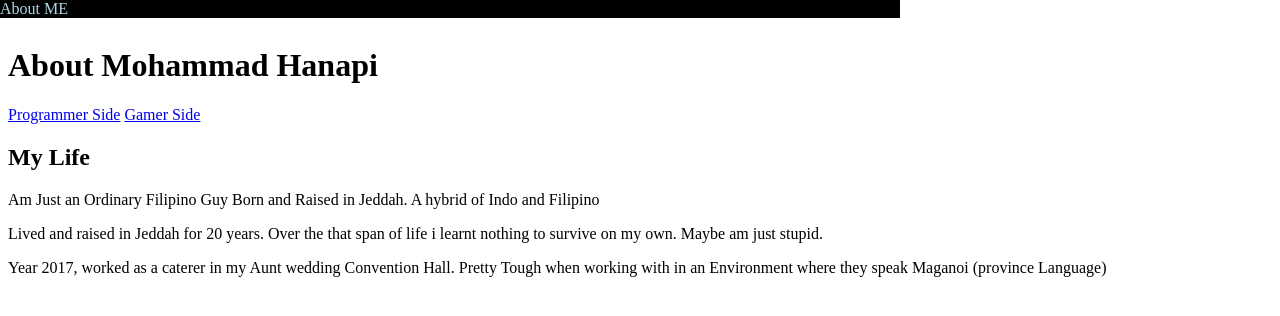
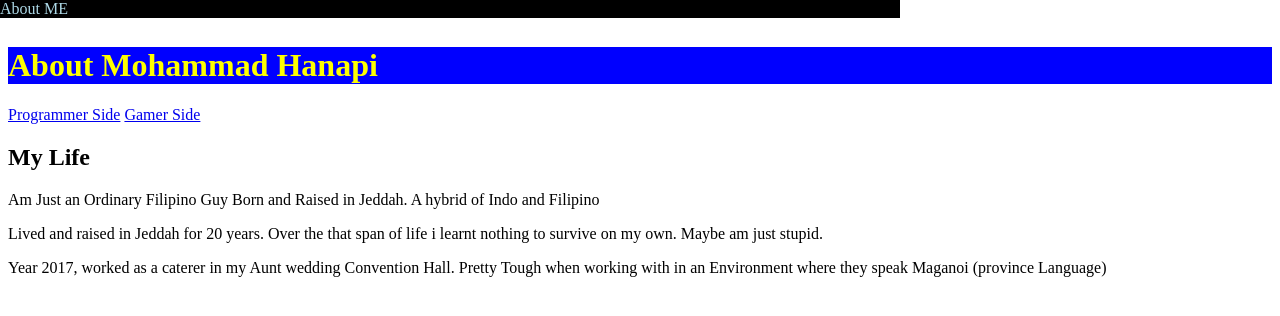
Before and after one commit to hamodi20/Kinichi, a plain HTML site: page index.html in a window 1280 px wide. Drawn offline with Linux system fonts and the light colour scheme.

Commit message:
add some background color

```diff
--- a/css/css-style.css
+++ b/css/css-style.css
@@ -7,3 +7,8 @@
   width: 900px;
   color: lightblue;
 }
+
+.my-name {
+  background-color: blue;
+  color: yellow;
+}
--- a/index.html
+++ b/index.html
@@ -12,7 +12,7 @@
       <nav>About ME</nav>
     </div>
 
-    <div class="container">
+    <div class="my-name">
       <h1>About Mohammad Hanapi</h1>
     </div>
     <a href="programming/Programing.html">Programmer Side</a>
```
